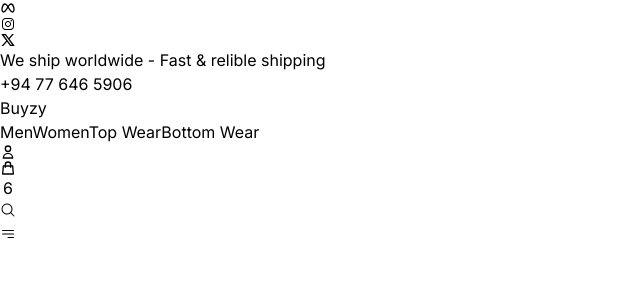
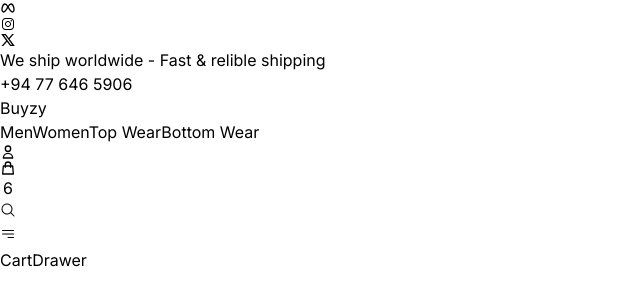
Before and after one commit to dushh2001/Buyzy-Shopping, a React (Vite) app in the folder frontend/: page / in a window 1280 px wide. Shown: the top 306 px of the page, without its empty margins (0-640 px from the left). Built offline with nearby package versions, Linux system fonts and the light colour scheme; a web font is replaced by a local one.

Commit message:
create the cartdrawer file

```diff
--- a/frontend/src/components/Common/Navbar.jsx
+++ b/frontend/src/components/Common/Navbar.jsx
@@ -2,6 +2,7 @@ import { HiOutlineShoppingBag, HiOutlineUser } from "react-icons/hi";
 import { HiBars3BottomRight } from "react-icons/hi2";
 import { Link } from "react-router-dom";
 import SearchBar from "./SearchBar";
+import CartDrawer from "../Layout/CartDrawer";
 
 const Navbar = () => {
   return (
@@ -47,6 +48,7 @@ const Navbar = () => {
             </button>
         </div>
       </nav>
+      <CartDrawer />
     </>
   );
 };
--- /dev/null
+++ b/frontend/src/components/Layout/CartDrawer.jsx
@@ -0,0 +1,5 @@
+const CartDrawer = () => {
+  return <div>CartDrawer</div>;
+};
+
+export default CartDrawer;
```
